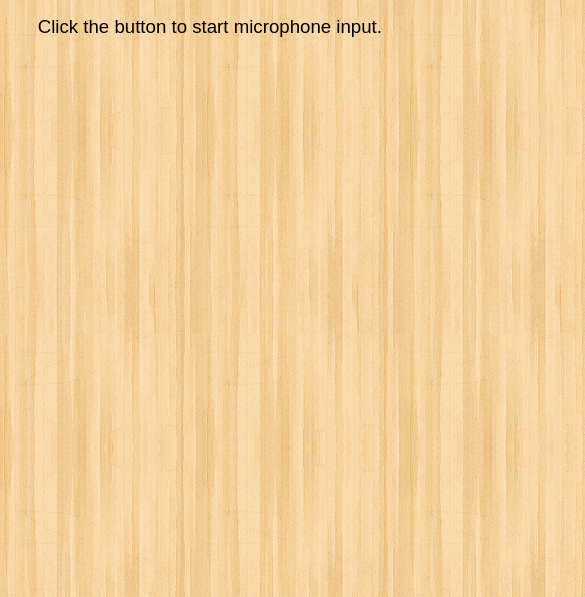
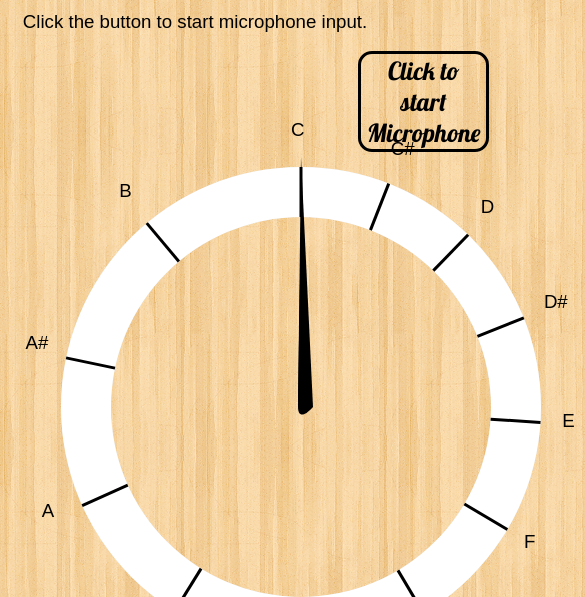
Before and after one commit to Dmeowmixer/voiceTrainer, a website: page index.html in a window 390 px wide. Shown: the part 503-1100 px from the top of the page, 585 px wide, since content can reach past the window. Drawn offline with nearby package versions, Linux system fonts and the light colour scheme.

Commit message:
made responsive for 1024

```diff
--- a/styles/styles.css
+++ b/styles/styles.css
@@ -122,10 +122,15 @@ div.help{
     visibility: hidden;
   }
   .circle {
-    float:left;
+    margin-left:-10em;
   }
-  .guide {
-    float:right;
+  div.help {
+    float:none;
+    margin-left:14.5em;
+    margin-top:3em;
+  }
+  .liveBut{
+    margin-left:14em;
   }
 
 }
```
